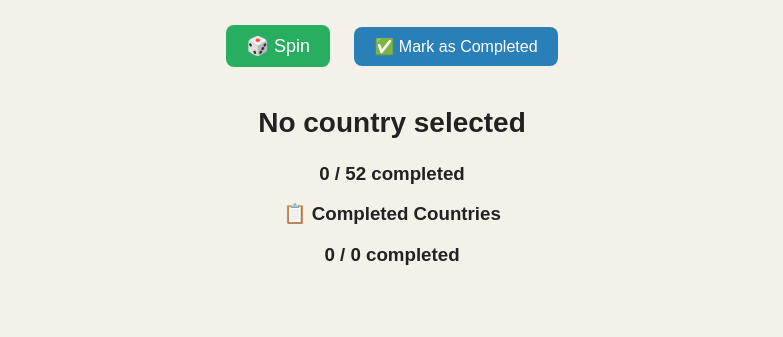
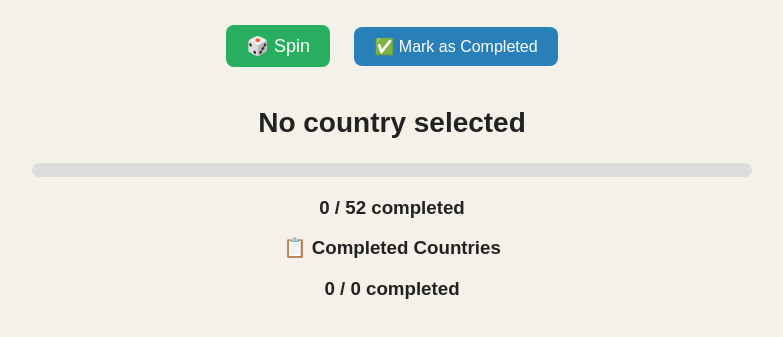
Before and after one commit to figu-lol/pbgo-drawing-checklist, a plain HTML site: page index.html in a window 1280 px wide. Shown: the part 141-478 px from the top of the page, without its empty margins (248-1031 px from the left). Drawn offline with Linux system fonts and the light colour scheme.

Commit message:
Add progress bar styles to style.css

```diff
--- a/style.css
+++ b/style.css
@@ -53,3 +53,19 @@ button:hover {
     margin-top: 30px;
     font-size: 28px;
 }
+
+#progressContainer {
+    width: 60%;
+    height: 14px;
+    background: #ddd;
+    margin: 20px auto;
+    border-radius: 10px;
+    overflow: hidden;
+}
+
+#bar {
+    height: 100%;
+    width: 0%;
+    background: linear-gradient(90deg, #27ae60, #2ecc71);
+    transition: 0.3s ease;
+}
```
